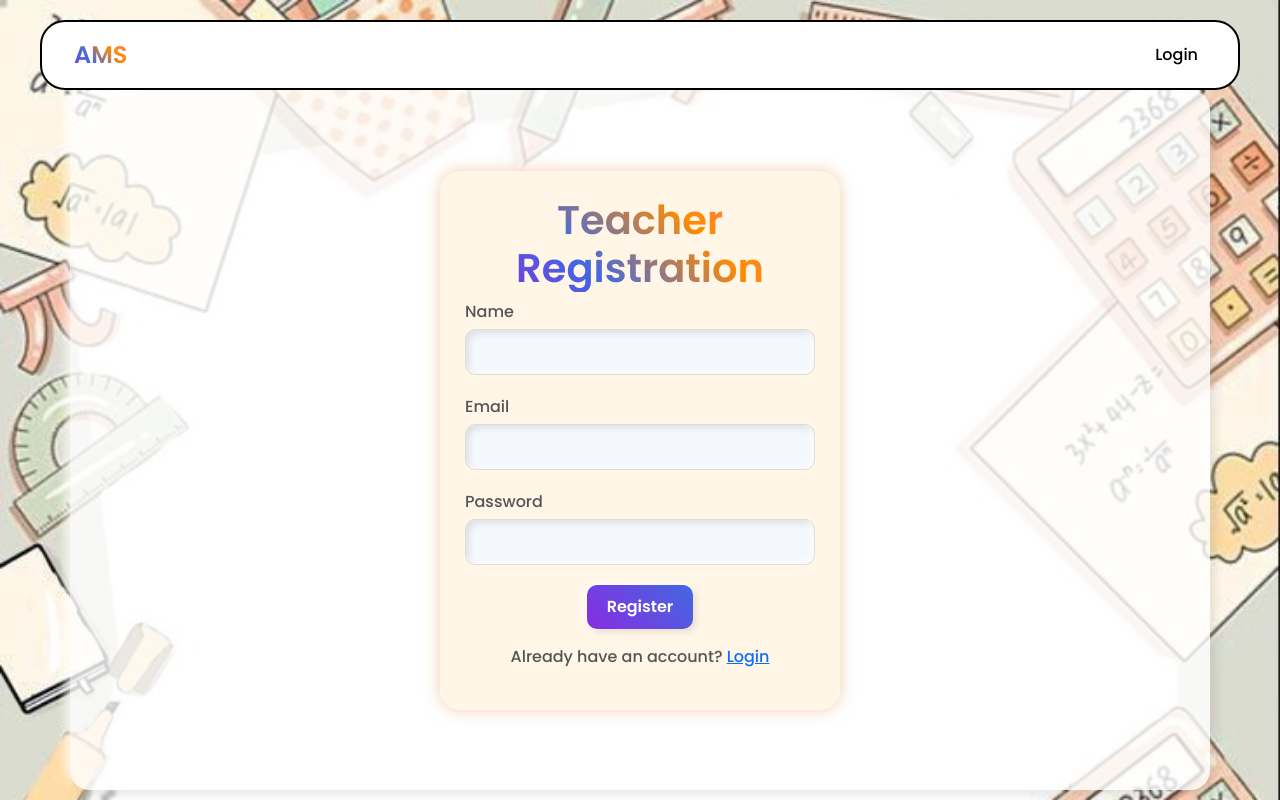
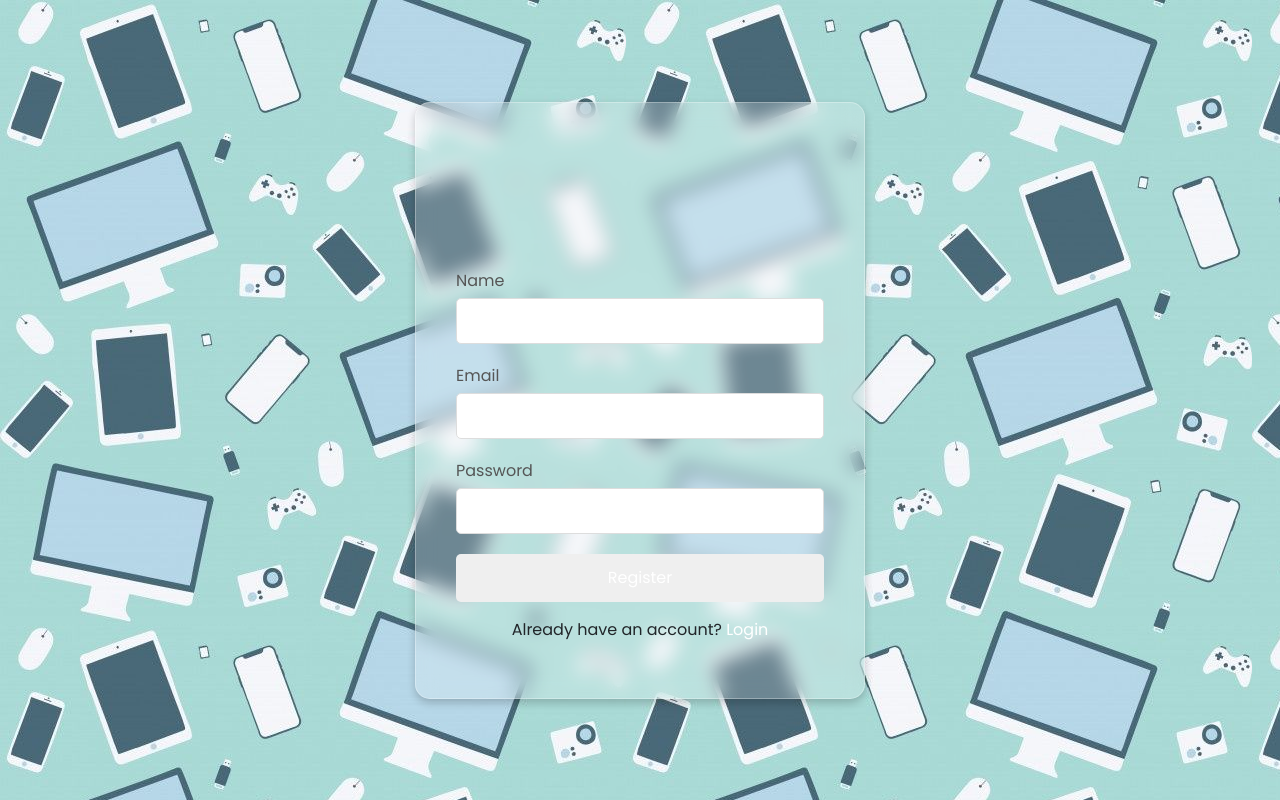
Before and after one commit to Yameen-Shaikh/AttendanceManagementSystem, a Django app: page /teacher/register/ in a window 1280 px wide. Run offline with Django 5.2, Linux system fonts and the light colour scheme.

Commit message:
Login and registration pages modified

```diff
--- a/ams/settings.py
+++ b/ams/settings.py
@@ -65,7 +65,7 @@
 TEMPLATES = [
     {
         'BACKEND': 'django.template.backends.django.DjangoTemplates',
-        'DIRS': [],
+        'DIRS': [BASE_DIR / 'templates'],
         'APP_DIRS': True,
         'OPTIONS': {
             'context_processors': [
@@ -127,6 +127,10 @@
 
 STATIC_URL = 'static/'
 
+STATICFILES_DIRS = [
+    BASE_DIR / 'static',
+]
+
 
 
 STATIC_ROOT = BASE_DIR / 'staticfiles'
--- /dev/null
+++ b/static/css/common.css
@@ -0,0 +1,116 @@
+/* General body styling for anonymous pages */
+body {
+    background-color: #f0f2f5;
+    background-image:url("bg5.jpeg") ;
+    font-family: 'Poppins', sans-serif;
+    display: flex;
+    justify-content: center;
+    align-items: center;
+    height: 100vh;
+    padding: 0 15px; /* Add padding to the body for smaller screens */
+}
+
+/* Card styling for login/register forms */
+.login-card {
+    background: rgba(255, 255, 255, 0.2); /* More transparent background */
+    border-radius: 15px;
+    padding: 40px;
+    box-shadow: 0 4px 8px rgba(0, 0, 0, 0.2); /* Slightly stronger shadow */
+    width: 100%;
+    max-width: 450px;
+    backdrop-filter: blur(10px); /* Glass effect */
+    border: 1px solid rgba(255, 255, 255, 0.3); /* Light border for definition */
+}
+
+/* Gradient text for headings */
+.gradient-text {
+    background: linear-gradient(to right, #496978);
+    -webkit-background-clip: text;
+    -webkit-text-fill-color: transparent;
+    font-weight: 600;
+    text-align: center;
+    margin-bottom: 30px;
+}
+
+/* Form styling */
+.form-group {
+    margin-bottom: 20px;
+}
+
+.form-group label {
+    display: block;
+    margin-bottom: 5px;
+    color: #555;
+}
+
+.form-group input,
+.form-group select {
+    width: 100%;
+    padding: 10px;
+    border: 1px solid #ddd;
+    border-radius: 5px;
+    box-sizing: border-box;
+}
+
+/* Button styling */
+.btn-primary {
+    width: 100%;
+    padding: 12px;
+    border: none;
+    border-radius: 5px;
+    background: linear-gradient(to right,#496978);
+    color: white;
+    font-size: 16px;
+    cursor: pointer;
+    transition: opacity 0.3s;
+}
+
+.btn-primary:hover {
+    opacity: 0.9;
+}
+
+/* Messages styling for errors/info */
+.messages {
+    list-style: none;
+    padding: 0;
+    margin-bottom: 20px;
+}
+
+.messages li {
+    padding: 10px;
+    border-radius: 5px;
+    margin-bottom: 10px;
+}
+
+.messages li.success {
+    background-color: #d4edda;
+    color: #155724;
+}
+
+.messages li.error {
+    background-color: #f8d7da;
+    color: #721c24;
+}
+
+.messages li.info {
+    background-color: #d1ecf1;
+    color: #0c5460;
+}
+
+/* Link to other pages */
+.text-center a {
+    color: white;
+    text-decoration: none;
+}
+
+.text-center a:hover {
+    text-decoration: underline;
+}
+
+/* Media query for responsiveness */
+@media (max-width: 576px) {
+    .login-card {
+        padding: 20px; /* Reduce padding on smaller screens */
+        margin: 0 15px; /* Add margin to avoid touching screen edges */
+    }
+}
--- a/student/views.py
+++ b/student/views.py
@@ -120,7 +120,7 @@
                 return redirect('/admin/')
         else:
             messages.error(request, 'Invalid username or password.')
-    return render(request, 'student/login.html')
+    return render(request, 'login.html')
 
 @login_required
 def student_dashboard(request):
--- a/teacher/templates/teacher/register.html
+++ b/teacher/templates/teacher/register.html
@@ -1,4 +1,4 @@
-{% extends 'base_teacher.html' %}
+{% extends 'base_anonymous.html' %}
 
 {% block title %}Teacher Registration{% endblock %}
 
--- a/student/templates/base_anonymous.html
+++ b/templates/base_anonymous.html
@@ -6,7 +6,7 @@
     <meta name="viewport" content="width=device-width, initial-scale=1.0">
     <title>{% block title %}AMS{% endblock %}</title>
     <link href="https://cdn.jsdelivr.net/npm/bootstrap@5.3.0/dist/css/bootstrap.min.css" rel="stylesheet">
-    <link rel="stylesheet" href="{% static 'css/style.css' %}">
+    <link rel="stylesheet" href="{% static 'css/common.css' %}">
     <link rel="preconnect" href="https://fonts.googleapis.com">
     <link rel="preconnect" href="https://fonts.gstatic.com" crossorigin>
     <link href="https://fonts.googleapis.com/css2?family=Poppins:wght@400;500;600&display=swap" rel="stylesheet">
```
Also changed, not shown: ams/views.py (added, +35 -0 lines), gemini.md (+29 -0 lines), static/css/bg5.jpeg (renamed from teacher/static/images/bg5.jpeg), templates/login.html (renamed from student/templates/student/login.html), 1 other file.
